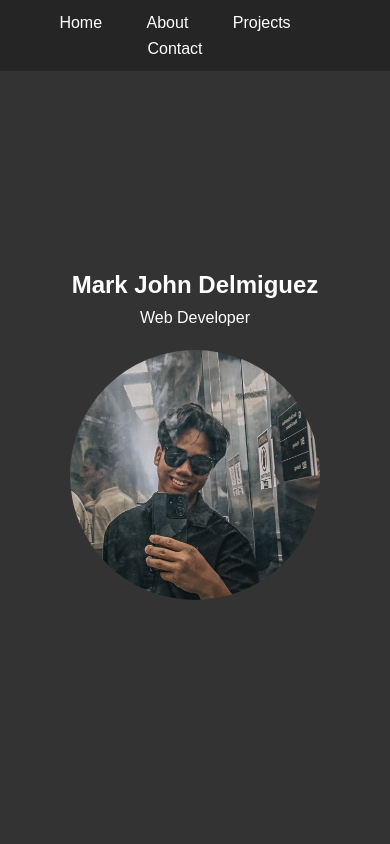
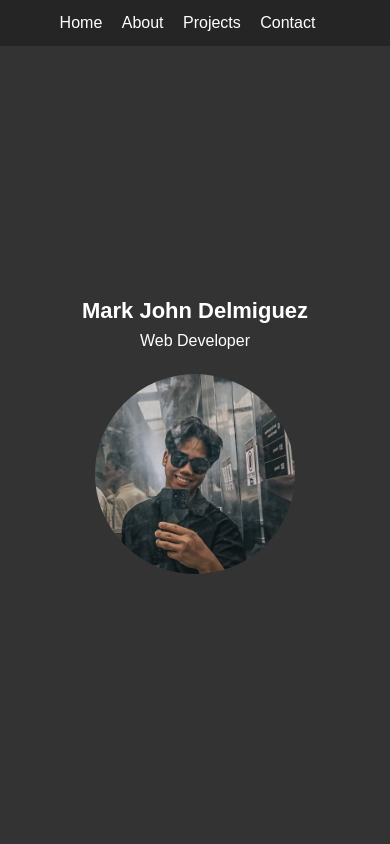
Before and after one commit to mj05igopagalat/portfolio, a plain HTML site: page index.html in a window 390 px wide. Shown: the top 844 px of the page. Drawn offline with Linux system fonts and the light colour scheme.

Commit message:
Update style.css

```diff
--- a/style.css
+++ b/style.css
@@ -149,20 +149,71 @@ h2 {
 }
 
 
-@media only screen and (min-width: 1024px) {
-    #awaw li, a{
-        font-size: 24px;
+/* Mobile Devices (max-width: 480px) */
+@media only screen and (max-width: 480px) {
+    .container1, .container2, .container3, .container4 {
+      padding: 10px;
     }
-    #home h1, p{
-        font-size: 35px;
+    .navbar {
+      padding: 5px;
     }
-    #about p {
-      font-size: 24px; /* or any other size you prefer */
+    .navbar li {
+      margin-right: 10px;
     }
-    #projects h3, p, h2{
-        font-size: 24px;
+    .container1 img {
+      width: 150px;
+      height: 150px;
     }
-    #contact h2, p, a{
-        font-size: 24px;
+    h1, h2, h3 {
+      font-size: 18px;
+    }
+    p {
+      font-size: 14px;
     }
   }
+
+  /* Tablets (max-width: 768px) */
+  @media only screen and (max-width: 768px) {
+    .container1, .container2, .container3, .container4 {
+      padding: 15px;
+    }
+    .navbar {
+      padding: 10px;
+    }
+    .navbar li {
+      margin-right: 15px;
+    }
+    .container1 img {
+      width: 200px;
+      height: 200px;
+    }
+    h1, h2, h3 {
+      font-size: 22px;
+    }
+    p {
+      font-size: 16px;
+    }
+  }
+
+  /* Desktops (min-width: 1024px) */
+  @media only screen and (min-width: 1024px) {
+    .container1, .container2, .container3, .container4 {
+      padding: 20px;
+    }
+    .navbar {
+      padding: 15px;
+    }
+    .navbar li {
+      margin-right: 20px;
+    }
+    .container1 img {
+      width: 250px;
+      height: 250px;
+    }
+    h1, h2, h3 {
+      font-size: 28px;
+    }
+    p {
+      font-size: 18px;
+    }
+  }
```
